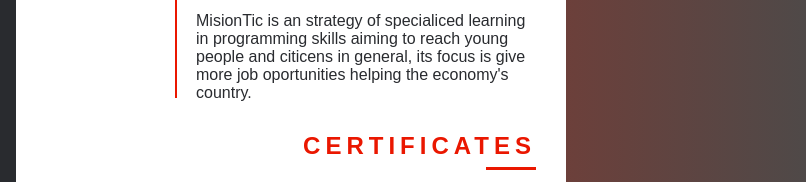
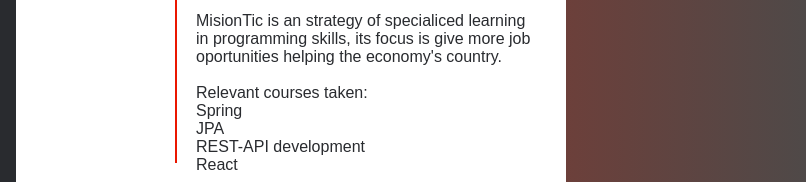
Before and after one commit to xojixho/CamiloAcevedo, a plain HTML site: page index.html in a window 1280 px wide. Shown: the part 720-902 px from the top of the page, 474-1280 px from the left. Drawn offline with Linux system fonts and the light colour scheme.

Commit message:
agrego lista cursos mintic

```diff
--- a/index.html
+++ b/index.html
@@ -226,10 +226,18 @@
                                     <div class="info">
                                         <p class="info_title">#MisionTic2022</p>
                                         <p class="info_com">Programming formation</p>
-                                        <p class="info_cont">MisionTic is an strategy of specialiced learning in programming skills
-                                            aiming to reach young people and citicens in general, its focus is give more job
-                                            oportunities helping the economy's country.
+                                        <p class="info_cont">MisionTic is an strategy of specialiced learning
+                                            in programming skills, its focus is give more job oportunities
+                                            helping the economy's country.
                                         </p>
+                                        <br>
+                                        <p>Relevant courses taken:</p>
+                                        <ul>
+                                            <li>Spring</li>
+                                            <li>JPA</li>
+                                            <li>REST-API development</li>
+                                            <li>React</li>
+                                        </ul>
                                     </div>
                                 </li>
                             </ul>
```
